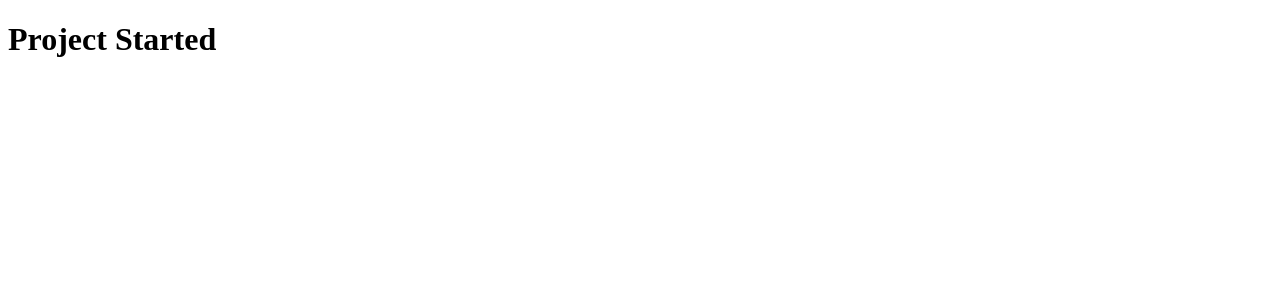
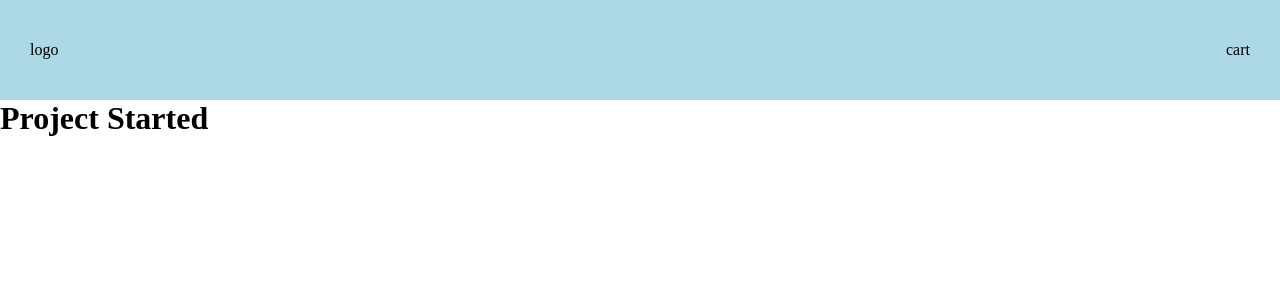
Before and after one commit to matthewhiggins415/mernguideecommfrontend, a React (Create React App) app: page / in a window 1280 px wide. Shown: the top 300 px of the page. Built offline with nearby package versions, Linux system fonts and the light colour scheme.

Commit message:
added screens & components folders. Added navbar component with basic styling.

```diff
--- a/package.json
+++ b/package.json
@@ -9,6 +9,7 @@
     "react": "^18.2.0",
     "react-dom": "^18.2.0",
     "react-scripts": "5.0.1",
+    "styled-components": "^5.3.6",
     "web-vitals": "^2.1.4"
   },
   "scripts": {
--- /dev/null
+++ b/src/App.css
@@ -0,0 +1,5 @@
+* {
+  box-sizing: border-box;
+  margin: 0;
+  padding: 0;
+}
--- a/src/App.js
+++ b/src/App.js
@@ -1,6 +1,11 @@
+import Navbar from './components/Navbar'
+
+require('./App.css')
+
 function App() {
   return (
     <div>
+      <Navbar />
       <h1>Project Started</h1>
     </div>
   );
--- /dev/null
+++ b/src/components/Navbar.js
@@ -0,0 +1,13 @@
+import React from 'react'
+import { NavbarContainer } from '../styles/components/Navbar.styles'
+
+const Navbar = () => {
+  return (
+    <NavbarContainer>
+      <p>logo</p>
+      <p>cart</p>
+    </NavbarContainer>
+  )
+}
+
+export default Navbar
--- /dev/null
+++ b/src/styles/components/Navbar.styles.js
@@ -0,0 +1,11 @@
+import styled from 'styled-components'
+
+export const NavbarContainer = styled.div`
+  width: 100%;
+  background-color: lightblue;
+  height: 100px;
+  display: flex;
+  align-items: center;
+  justify-content: space-between;
+  padding: 30px;
+`
```
Also changed, not shown: 1 other file (tests, documents, lock files or other folders).
